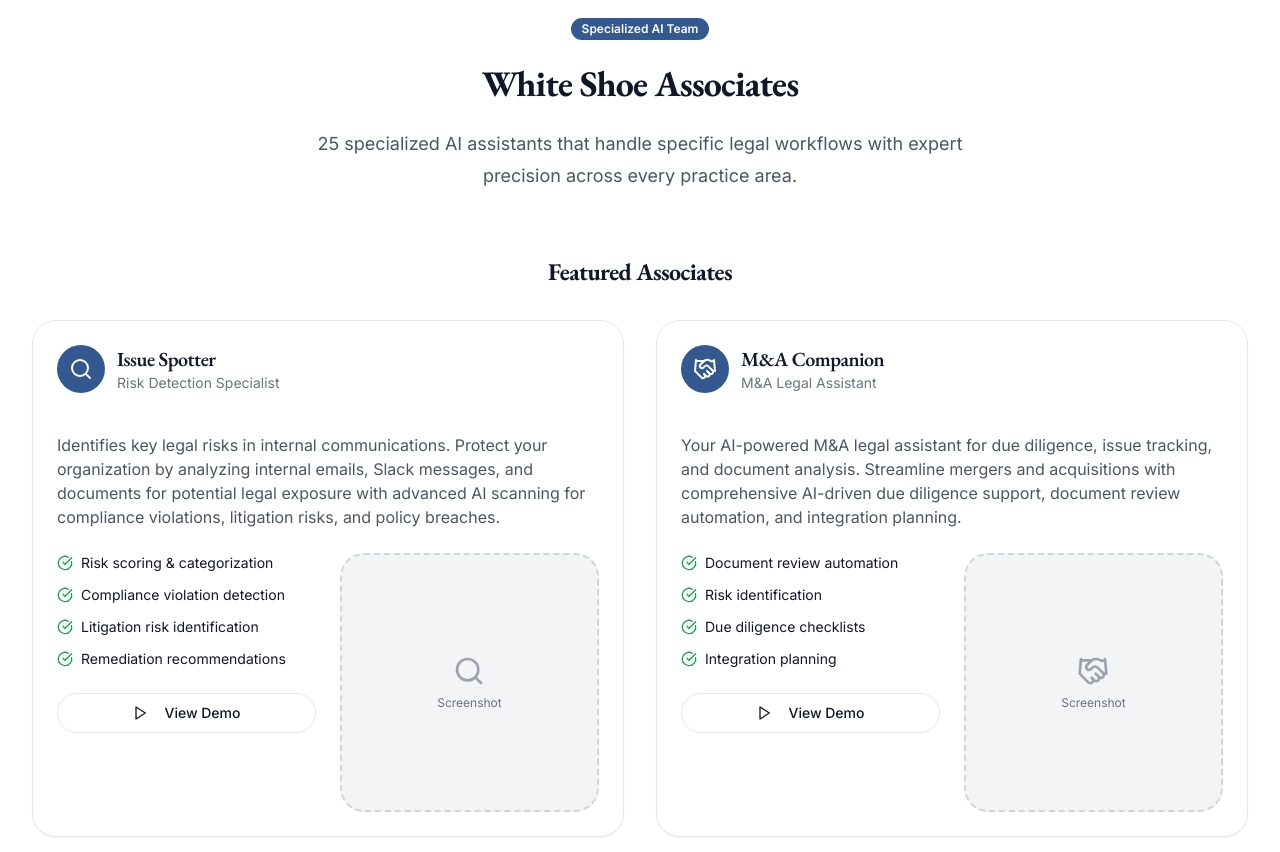
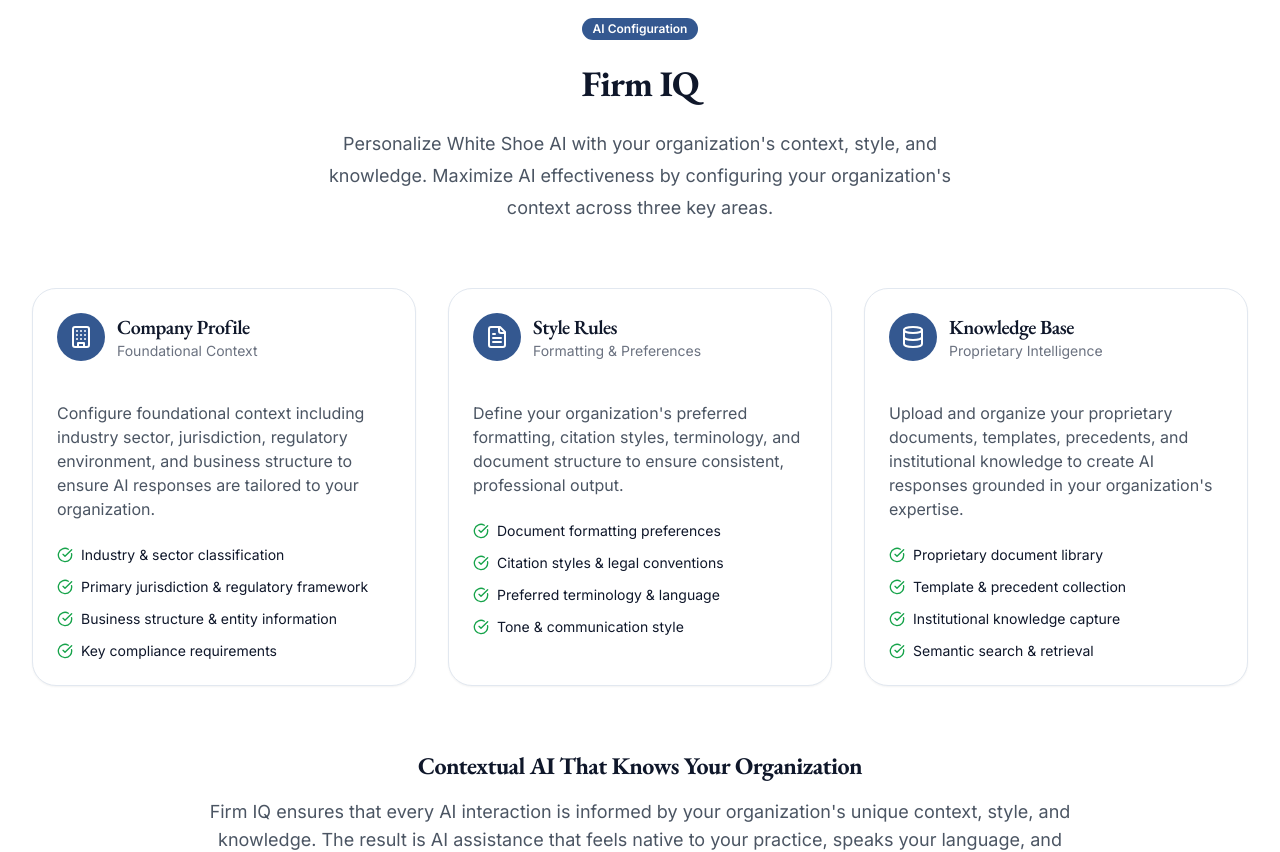
Before and after one commit to ab-boersma/ai-productivity-launch, a React (Vite) app: page /platform in a window 1280 px wide. Shown: the part 1880-2732 px from the top of the page. Built offline with nearby package versions, Linux system fonts and the light colour scheme.

Commit message:
feat: Add Firm IQ section to Platform page
Adds the "Firm IQ" section to the Platform page, including title, subtitle, key areas with features, and styling.

```diff
--- a/src/pages/Platform.tsx
+++ b/src/pages/Platform.tsx
@@ -369,6 +369,153 @@ export default function Platform() {
                 </div>
               </div>
             </div>
+          </div>
+        </div>
+      </section>
+
+      {/* Firm IQ Section */}
+      <section className="py-24 sm:py-32">
+        <div className="mx-auto max-w-7xl px-6 lg:px-8">
+          <div className="mx-auto max-w-2xl text-center mb-16">
+            <Badge className="mb-6 bg-slate-docket text-pure-white">AI Configuration</Badge>
+            <h2 className="text-3xl font-bold tracking-garamond text-midnight-brief sm:text-4xl">
+              Firm IQ
+            </h2>
+            <p className="mt-6 text-lg leading-8 text-gray-600">
+              Personalize White Shoe AI with your organization's context, style, and knowledge.
+              Maximize AI effectiveness by configuring your organization's context across three key areas.
+            </p>
+          </div>
+
+          {/* Three Key Areas */}
+          <div className="grid grid-cols-1 gap-8 lg:grid-cols-3 mb-16">
+            {/* Company Profile */}
+            <Card className="hover:shadow-lg transition-shadow">
+              <CardHeader>
+                <div className="flex items-center gap-3 mb-4">
+                  <div className="flex h-12 w-12 items-center justify-center rounded-lg bg-slate-docket">
+                    <Building className="h-6 w-6 text-pure-white" />
+                  </div>
+                  <div>
+                    <CardTitle className="text-xl">Company Profile</CardTitle>
+                    <p className="text-sm text-gray-500">Foundational Context</p>
+                  </div>
+                </div>
+              </CardHeader>
+              <CardContent>
+                <p className="text-gray-600 mb-6">
+                  Configure foundational context including industry sector, jurisdiction, regulatory environment,
+                  and business structure to ensure AI responses are tailored to your organization.
+                </p>
+                <ul className="space-y-3">
+                  <li className="flex items-center gap-2">
+                    <CheckCircle className="h-4 w-4 text-green-600" />
+                    <span className="text-sm">Industry & sector classification</span>
+                  </li>
+                  <li className="flex items-center gap-2">
+                    <CheckCircle className="h-4 w-4 text-green-600" />
+                    <span className="text-sm">Primary jurisdiction & regulatory framework</span>
+                  </li>
+                  <li className="flex items-center gap-2">
+                    <CheckCircle className="h-4 w-4 text-green-600" />
+                    <span className="text-sm">Business structure & entity information</span>
+                  </li>
+                  <li className="flex items-center gap-2">
+                    <CheckCircle className="h-4 w-4 text-green-600" />
+                    <span className="text-sm">Key compliance requirements</span>
+                  </li>
+                </ul>
+              </CardContent>
+            </Card>
+
+            {/* Style Rules */}
+            <Card className="hover:shadow-lg transition-shadow">
+              <CardHeader>
+                <div className="flex items-center gap-3 mb-4">
+                  <div className="flex h-12 w-12 items-center justify-center rounded-lg bg-slate-docket">
+                    <FileText className="h-6 w-6 text-pure-white" />
+                  </div>
+                  <div>
+                    <CardTitle className="text-xl">Style Rules</CardTitle>
+                    <p className="text-sm text-gray-500">Formatting & Preferences</p>
+                  </div>
+                </div>
+              </CardHeader>
+              <CardContent>
+                <p className="text-gray-600 mb-6">
+                  Define your organization's preferred formatting, citation styles, terminology, and document
+                  structure to ensure consistent, professional output.
+                </p>
+                <ul className="space-y-3">
+                  <li className="flex items-center gap-2">
+                    <CheckCircle className="h-4 w-4 text-green-600" />
+                    <span className="text-sm">Document formatting preferences</span>
+                  </li>
+                  <li className="flex items-center gap-2">
+                    <CheckCircle className="h-4 w-4 text-green-600" />
+                    <span className="text-sm">Citation styles & legal conventions</span>
+                  </li>
+                  <li className="flex items-center gap-2">
+                    <CheckCircle className="h-4 w-4 text-green-600" />
+                    <span className="text-sm">Preferred terminology & language</span>
+                  </li>
+                  <li className="flex items-center gap-2">
+                    <CheckCircle className="h-4 w-4 text-green-600" />
+                    <span className="text-sm">Tone & communication style</span>
+                  </li>
+                </ul>
+              </CardContent>
+            </Card>
+
+            {/* Knowledge Base */}
+            <Card className="hover:shadow-lg transition-shadow">
+              <CardHeader>
+                <div className="flex items-center gap-3 mb-4">
+                  <div className="flex h-12 w-12 items-center justify-center rounded-lg bg-slate-docket">
+                    <Database className="h-6 w-6 text-pure-white" />
+                  </div>
+                  <div>
+                    <CardTitle className="text-xl">Knowledge Base</CardTitle>
+                    <p className="text-sm text-gray-500">Proprietary Intelligence</p>
+                  </div>
+                </div>
+              </CardHeader>
+              <CardContent>
+                <p className="text-gray-600 mb-6">
+                  Upload and organize your proprietary documents, templates, precedents, and institutional
+                  knowledge to create AI responses grounded in your organization's expertise.
+                </p>
+                <ul className="space-y-3">
+                  <li className="flex items-center gap-2">
+                    <CheckCircle className="h-4 w-4 text-green-600" />
+                    <span className="text-sm">Proprietary document library</span>
+                  </li>
+                  <li className="flex items-center gap-2">
+                    <CheckCircle className="h-4 w-4 text-green-600" />
+                    <span className="text-sm">Template & precedent collection</span>
+                  </li>
+                  <li className="flex items-center gap-2">
+                    <CheckCircle className="h-4 w-4 text-green-600" />
+                    <span className="text-sm">Institutional knowledge capture</span>
+                  </li>
+                  <li className="flex items-center gap-2">
+                    <CheckCircle className="h-4 w-4 text-green-600" />
+                    <span className="text-sm">Semantic search & retrieval</span>
+                  </li>
+                </ul>
+              </CardContent>
+            </Card>
+          </div>
+
+          {/* Bottom Section */}
+          <div className="text-center">
+            <h3 className="text-2xl font-bold text-midnight-brief mb-4">
+              Contextual AI That Knows Your Organization
+            </h3>
+            <p className="text-lg text-gray-600 max-w-4xl mx-auto">
+              Firm IQ ensures that every AI interaction is informed by your organization's unique context, style, and knowledge.
+              The result is AI assistance that feels native to your practice, speaks your language, and understands your specific needs.
+            </p>
           </div>
         </div>
       </section>
```
